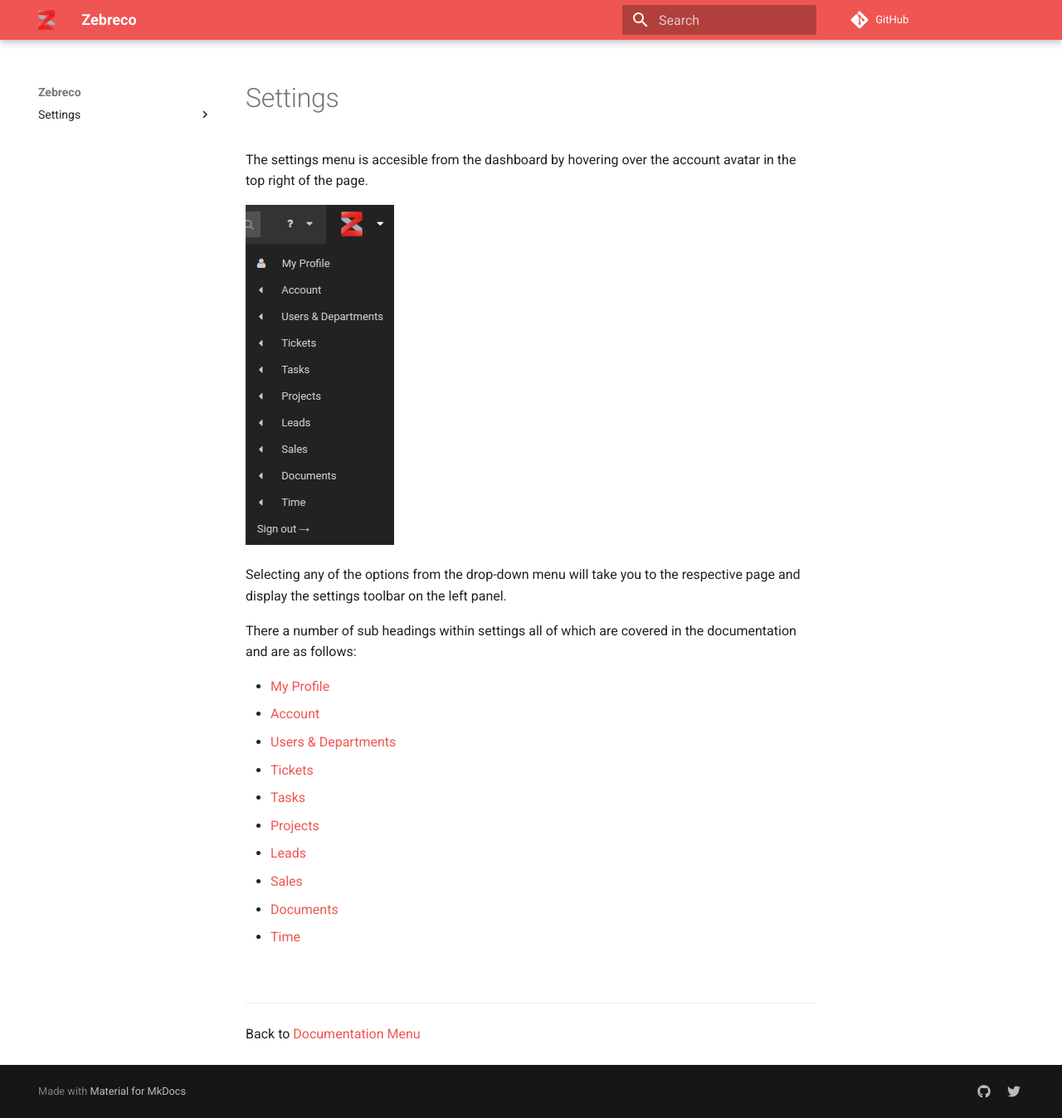
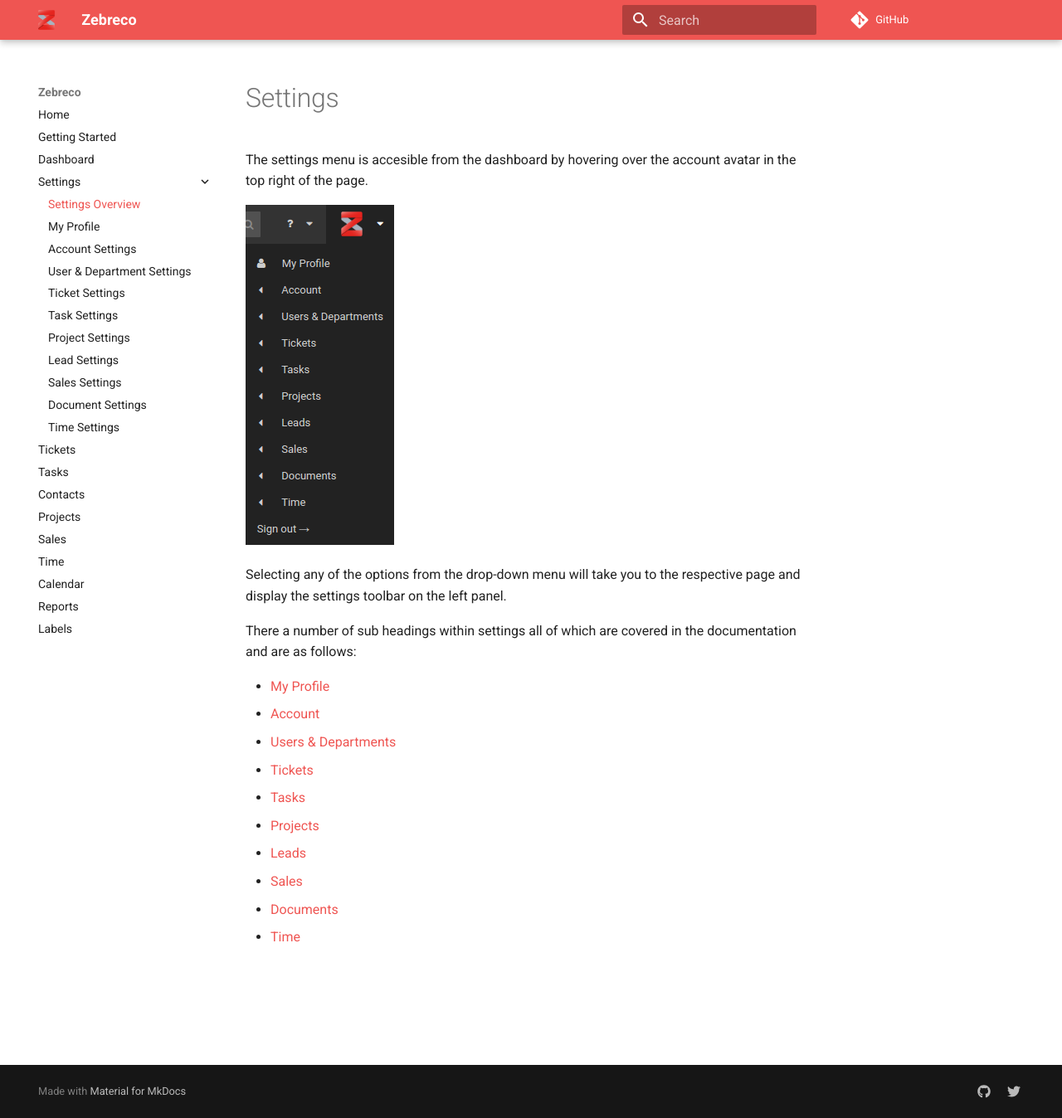
Before and after one commit to zebreco/documentation, an MkDocs documentation site: the page built from docs/settings.md, in a window 1280 px wide and 1348 px high. Shown: the whole window at 83% size. Built offline with MkDocs 1.6.1 and Material for MkDocs 9.7.7, drawn with Linux system fonts in a browser that asks for light colours; comment, search, counter and statistics services are not loaded; old or Windows-style settings are respelled for this version of MkDocs.

Commit message:
Updated structure

```diff
--- a/docs/settings.md
+++ b/docs/settings.md
@@ -8,18 +8,15 @@ Selecting any of the options from the drop-down menu will take you to the respec
 
 There a number of sub headings within settings all of which are covered in the documentation and are as follows:
 
-* [My Profile](settings/my%20profile.md)
-* [Account](?file=settings/Account%20Settings.md)
-* [Users & Departments](?file=settings/Users%20Departments.md)
-* [Tickets](?file=settings/Ticket%20Settings.md)
-* [Tasks](?file=settings/Task%20Settings.md)
-* [Projects](?file=settings/Project%20Settings.md)
-* [Leads](?file=settings/Lead%20Settings.md)
-* [Sales](?file=settings/Sales%20Settings.md)
-* [Documents](?file=settings/Document%20Settings.md)
-* [Time](?file=settings/Time%20Settings.md)
+* [My Profile](settings/my-profile.md)
+* [Account](settings/account-settings.md)
+* [Users & Departments](settings/users-departments.md)
+* [Tickets](settings/ticket-settings.md)
+* [Tasks](settings/task-settings.md)
+* [Projects](settings/project-settings.md)
+* [Leads](settings/lead-settings.md)
+* [Sales](settings/sales-settings.md)
+* [Documents](settings/document-settings.md)
+* [Time](settings/time-settings.md)
 
 &nbsp;
-
--------------------------------------------
-Back to [Documentation Menu](?file=Index.md)
--- a/mkdocs.yml
+++ b/mkdocs.yml
@@ -27,5 +27,27 @@ repo_url: https://github.com/zebreco/documentation
 repo_name: 'GitHub'
 
 pages:
+    - Home: 'index.md'
+    - Getting Started: 'getting-started.md'
+    - Dashboard: 'dashboard.md'
     - Settings:
-        - 'My Profile': 'settings/my profile.md'
+        - 'Settings Overview': 'settings.md'
+        - 'My Profile': 'settings/my-profile.md'
+        - 'Account Settings': 'settings/account-settings.md'
+        - 'User & Department Settings': 'settings/users-departments.md'
+        - 'Ticket Settings': 'settings/ticket-settings.md'
+        - 'Task Settings': 'settings/task-settings.md'
+        - 'Project Settings': 'settings/project-settings.md'
+        - 'Lead Settings': 'settings/lead-settings.md'
+        - 'Sales Settings': 'settings/sales-settings.md'
+        - 'Document Settings': 'settings/document-settings.md'
+        - 'Time Settings': 'settings/time-settings.md'
+    - Tickets: 'tickets.md'
+    - Tasks: 'tasks.md'
+    - Contacts: 'contacts.md'
+    - Projects: 'projects.md'
+    - Sales: 'sales.md'
+    - Time: 'time.md'
+    - Calendar: 'calendar.md'
+    - Reports: 'reports.md'
+    - Labels: 'labels.md'
```
Also changed, not shown: docs/dashboard.md (+0 -3 lines), docs/getting started.md (deleted, +0 -62 lines), docs/index.md (+11 -22 lines), docs/settings/account settings.md (deleted, +0 -78 lines), docs/settings/document settings.md (deleted, +0 -40 lines), docs/settings/lead settings.md (deleted, +0 -33 lines), docs/settings/my profile.md (deleted, +0 -22 lines), docs/settings/project settings.md (deleted, +0 -57 lines), docs/settings/sales settings.md (deleted, +0 -41 lines), docs/settings/task settings.md (deleted, +0 -21 lines), docs/settings/ticket settings.md (deleted, +0 -35 lines), docs/settings/time settings.md (deleted, +0 -27 lines), docs/settings/users departments.md (deleted, +0 -65 lines).
